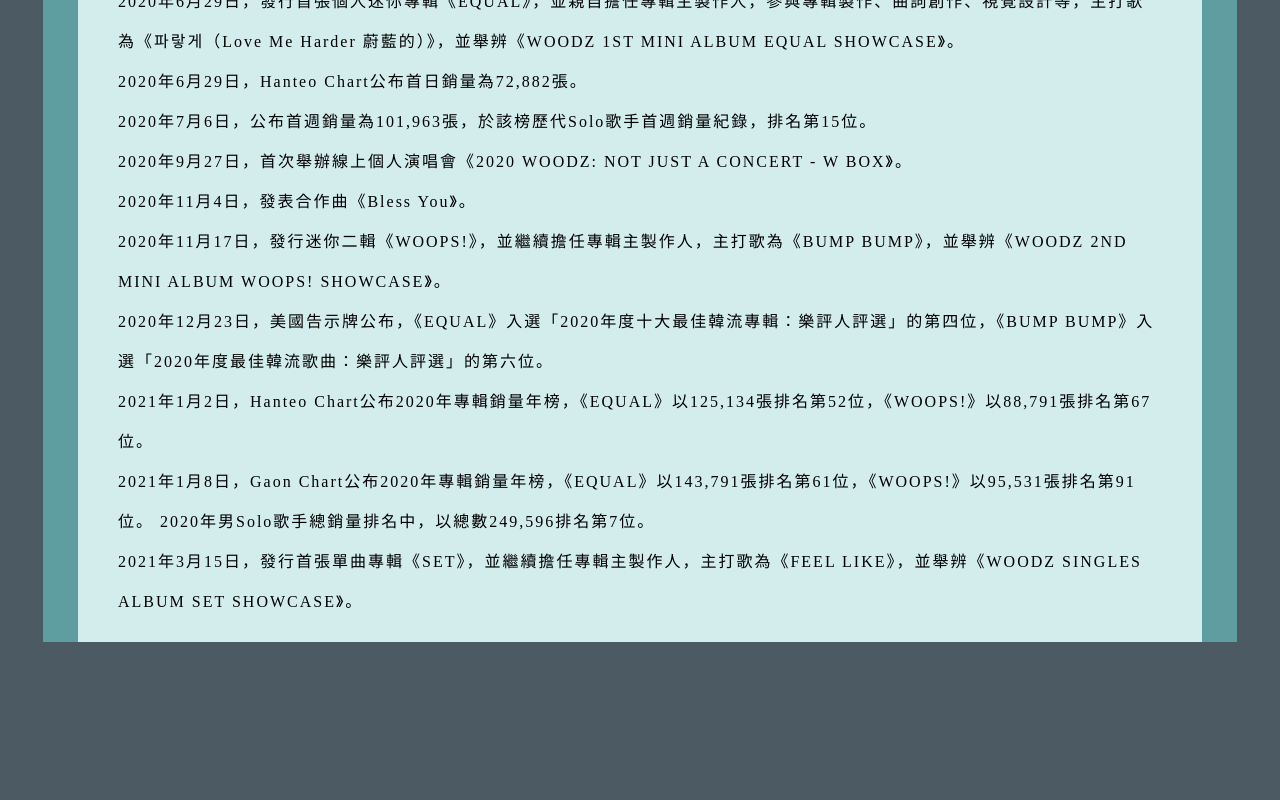
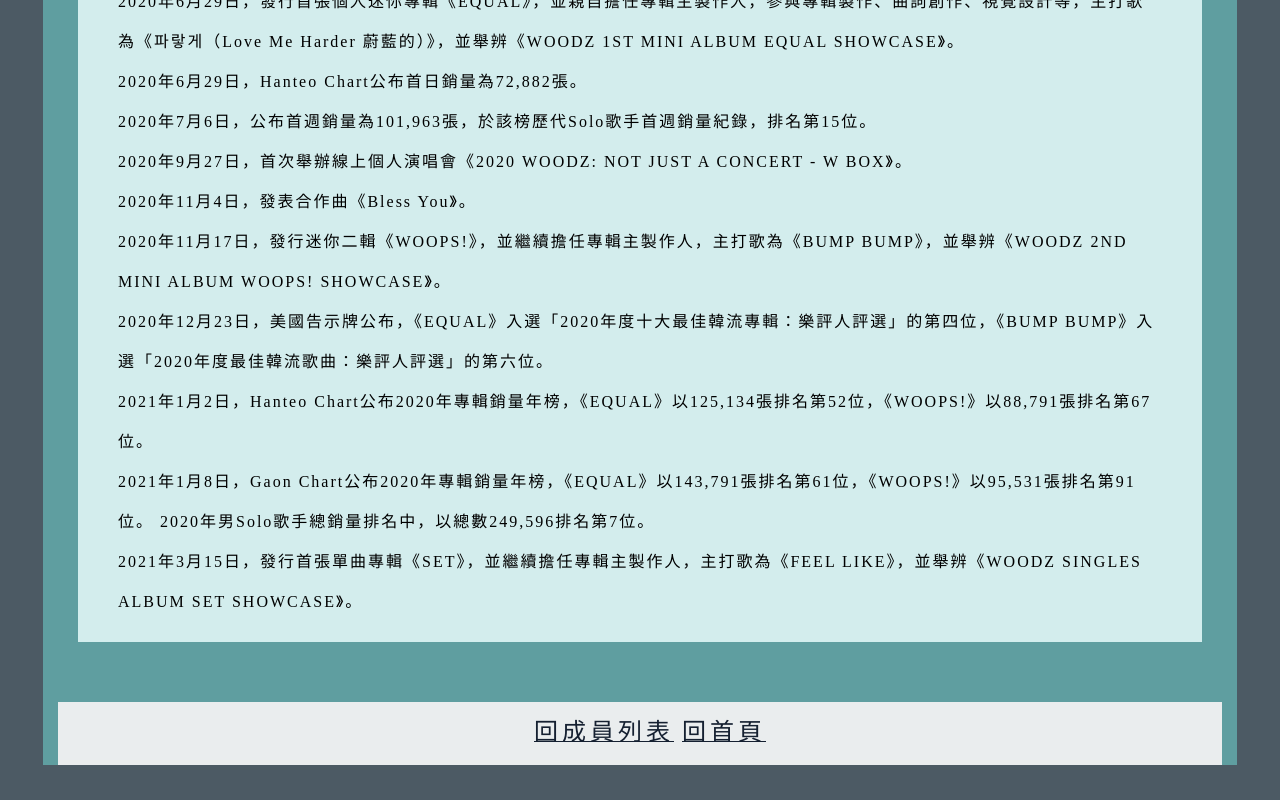
Before and after one commit to YachenLee/-Produce_X1_Website, a website: page routers/five.html in a window 1280 px wide. Shown: the part 2553-3353 px from the top of the page. Before the commit the page ends 3255 px from the top, so only its background shows below. Drawn offline with Linux system fonts and the light colour scheme.

Commit message:
回首頁連結

```diff
--- a/routers/five.html
+++ b/routers/five.html
@@ -97,11 +97,19 @@
 2021年3月15日，發行首張單曲專輯《SET》，並繼續擔任專輯主製作人，主打歌為《FEEL LIKE》，並舉辨《WOODZ SINGLES ALBUM SET SHOWCASE》。
 </t>
 </div>
+
 </div>
+
+</div>
+<div id = "link">
+    <a href="/user"><font size="5">回成員列表</font></a>
+    <a href="/"><font size="5">回首頁</font></a>
 </div>
 </div>
 </body>
 <style>
+    a:link {color: rgb(21, 32, 49);}
+a:visited{color: rgb(107, 97, 84);}
 #bigdiv{
 margin : 35px;
 background-color: cadetblue;
@@ -147,5 +155,13 @@
 line-height: 40px;
 background-color: rgba(238, 255, 255, 0.815);
 }
+#link{
+letter-spacing: 3pt;
+background-color: rgba(255, 250, 250, 0.87);
+text-align:center;
+padding-left: 20px;
+line-height: 60px;
+margin: 15px;
+}
 </style>
 </html>
```
Also changed, not shown: routers/eight.html (+14 -0 lines), routers/eleven.html (+15 -0 lines), routers/four.html (+15 -0 lines), routers/index.html (+3 -1 lines), routers/nine.html (+15 -0 lines), routers/one.html (+16 -0 lines), routers/seven.html (+15 -0 lines), routers/six.html (+15 -0 lines), routers/ten.html (+15 -0 lines), routers/three.html (+15 -0 lines), routers/two.html (+15 -0 lines).
